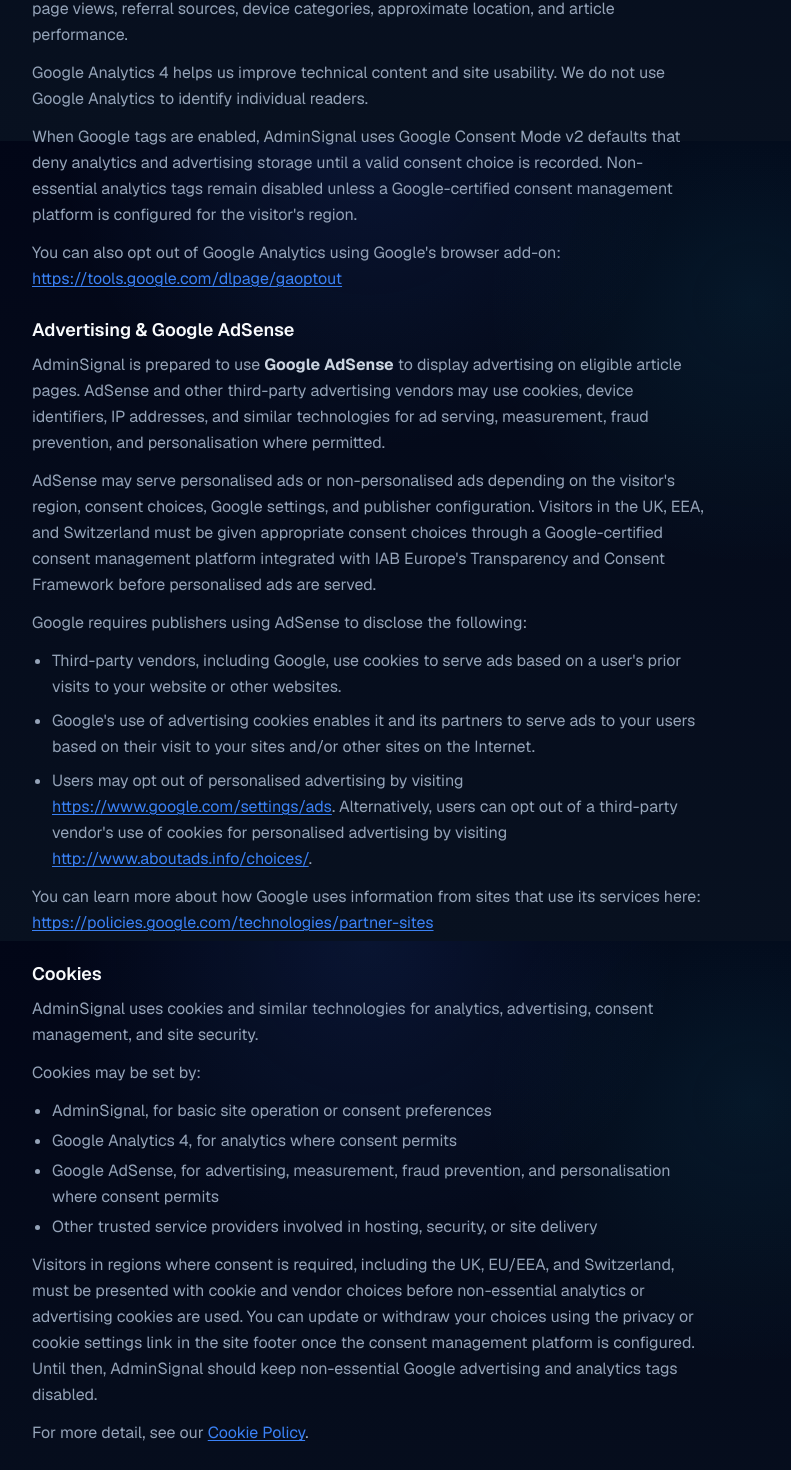
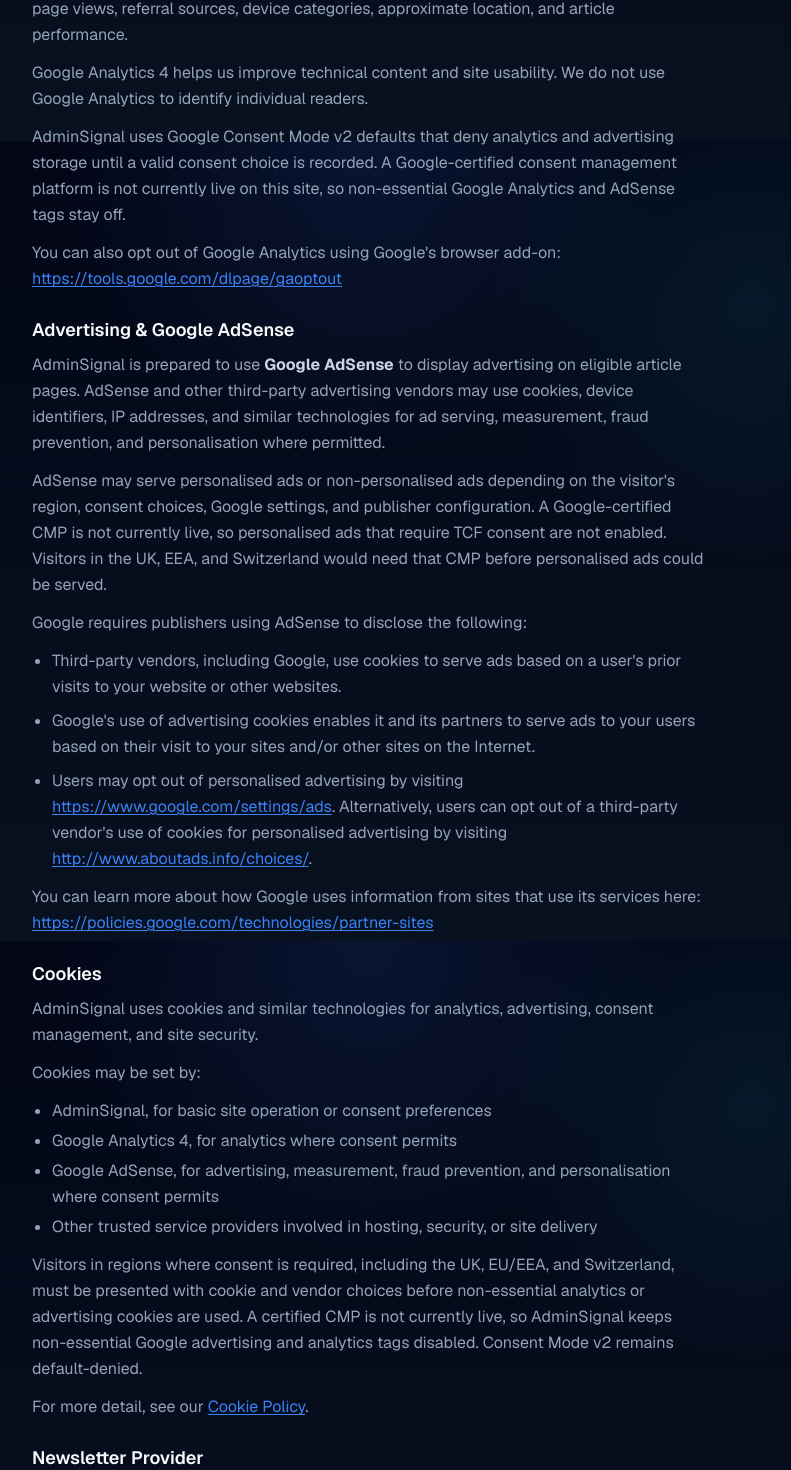
Before and after one commit to Jackoma0209/adminsignal, a Next.js app: page /privacy in a window 1280 px wide. Shown: the part 1459-2929 px from the top of the page, without its empty margins (272-1063 px from the left). Built offline with nearby package versions, Linux system fonts and the light colour scheme; no server answers.

Commit message:
State honestly that a certified CMP is not live and Consent Mode v2 stays default-denied

```diff
--- a/src/app/privacy/page.tsx
+++ b/src/app/privacy/page.tsx
@@ -93,10 +93,10 @@ export default function PrivacyPage() {
                 use Google Analytics to identify individual readers.
               </p>
               <p className="mt-3">
-                When Google tags are enabled, AdminSignal uses Google Consent Mode v2 defaults that
-                deny analytics and advertising storage until a valid consent choice is recorded.
-                Non-essential analytics tags remain disabled unless a Google-certified consent
-                management platform is configured for the visitor&apos;s region.
+                AdminSignal uses Google Consent Mode v2 defaults that deny analytics and
+                advertising storage until a valid consent choice is recorded. A Google-certified
+                consent management platform is not currently live on this site, so non-essential
+                Google Analytics and AdSense tags stay off.
               </p>
               <p className="mt-3">
                 You can also opt out of Google Analytics using Google&apos;s browser add-on:{' '}
@@ -125,10 +125,9 @@ export default function PrivacyPage() {
               <p className="mt-3">
                 AdSense may serve personalised ads or non-personalised ads depending on the
                 visitor&apos;s region, consent choices, Google settings, and publisher
-                configuration. Visitors in the UK, EEA, and Switzerland must be given appropriate
-                consent choices through a Google-certified consent management platform integrated
-                with IAB Europe&apos;s Transparency and Consent Framework before personalised ads
-                are served.
+                configuration. A Google-certified CMP is not currently live, so personalised ads
+                that require TCF consent are not enabled. Visitors in the UK, EEA, and Switzerland
+                would need that CMP before personalised ads could be served.
               </p>
               <p className="mt-3">Google requires publishers using AdSense to disclose the following:</p>
               <ul className="mt-3 list-disc space-y-2 pl-5">
@@ -198,10 +197,9 @@ export default function PrivacyPage() {
               <p className="mt-3">
                 Visitors in regions where consent is required, including the UK, EU/EEA, and
                 Switzerland, must be presented with cookie and vendor choices before non-essential
-                analytics or advertising cookies are used. You can update or withdraw your choices
-                using the privacy or cookie settings link in the site footer once the consent
-                management platform is configured. Until then, AdminSignal should keep
-                non-essential Google advertising and analytics tags disabled.
+                analytics or advertising cookies are used. A certified CMP is not currently live,
+                so AdminSignal keeps non-essential Google advertising and analytics tags disabled.
+                Consent Mode v2 remains default-denied.
               </p>
               <p className="mt-3">
                 For more detail, see our{' '}
```
